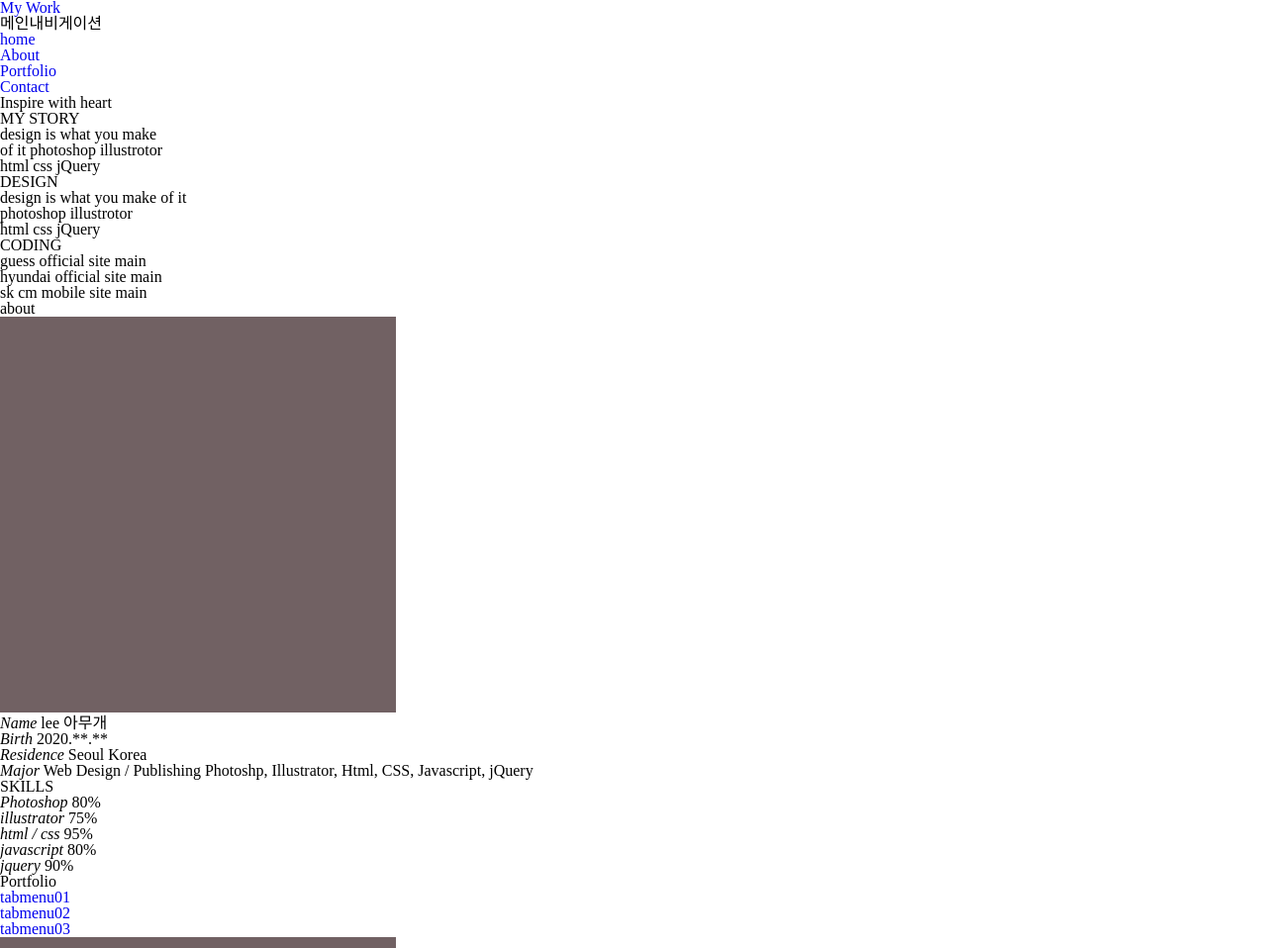
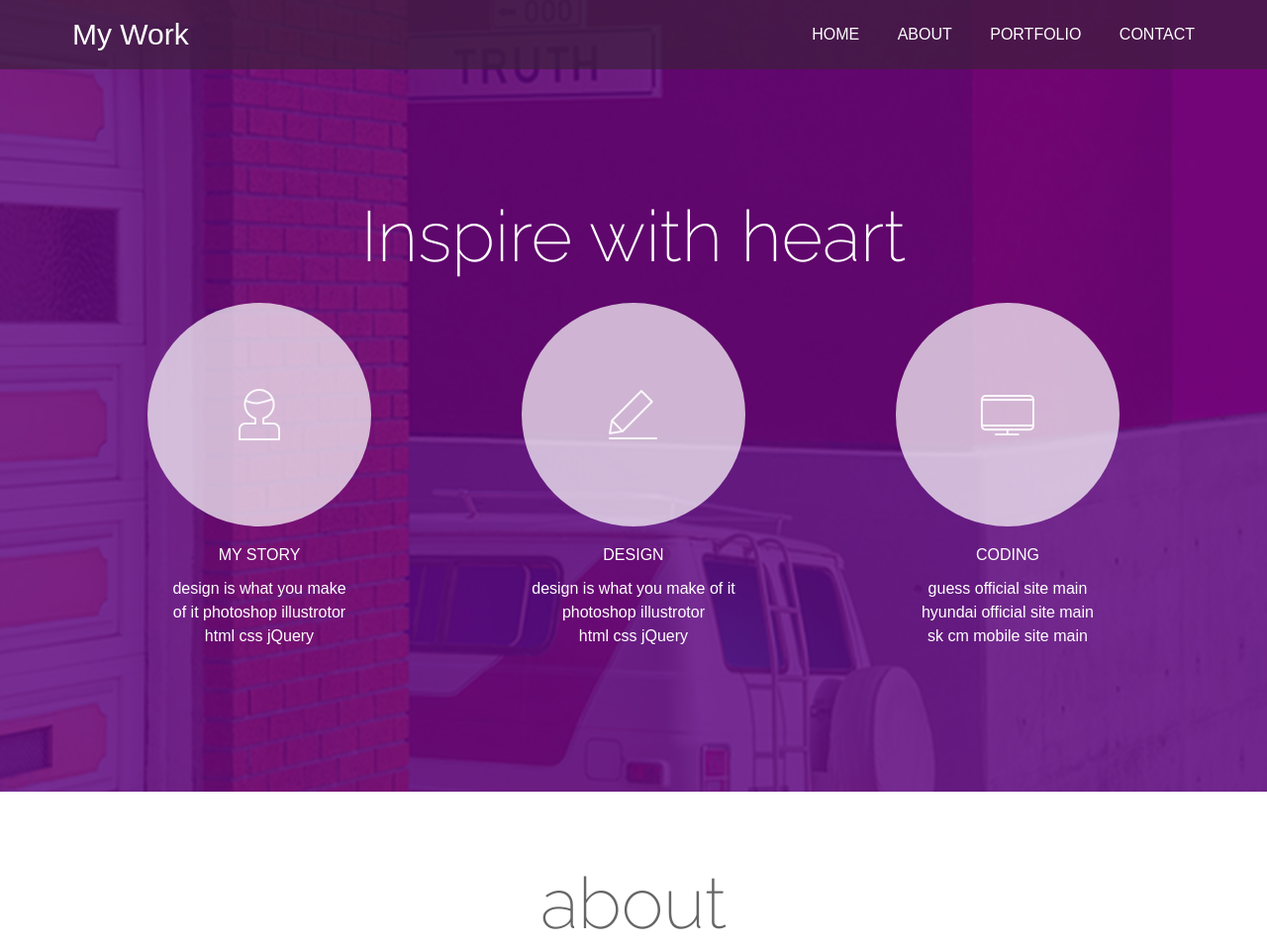
Before and after one commit to leseraphina/class_day, a website built with Parcel: page index.html in a window 1280 px wide. Shown: the top 958 px of the page at 99% size. Built offline with nearby package versions, Linux system fonts and the light colour scheme.

Commit message:
box01 END

```diff
--- a/css/index.css
+++ b/css/index.css
@@ -0,0 +1,120 @@
+/* font-family: 'Raleway', sans-serif; */
+.hide{
+  width:0; height:0;
+  font-size:0; line-height: 0;
+  position:absolute;
+  visibility: hidden;
+}
+/*  공통 */
+html{
+  font-size:16px;
+  color:#666666;
+  font-family:'나눔고딕',sans-serif;
+}
+a{
+  color:#666666;
+}
+div>article,div>header{
+  width:1134px;
+  margin:0 auto;
+  /* background-color:pink; */
+}
+
+#wrap>div{
+  padding:70px 0;
+}
+
+div>article>h3{
+  font: 72px 'Raleway', sans-serif;
+  margin-bottom:45px;
+  text-align:center;
+}
+/* z-index: body, header(900) , modal(2500), aside(2000), nav(1500) */
+/* header */
+#wrap>#header{
+  padding: 20px 0;
+  background-color:rgba(60, 32, 61, 0.7);
+  position:fixed;
+  left:0; top:0;
+  width:100%;
+  z-index:900;
+}
+#header>header{
+  display:flex;
+  justify-content: space-between;
+  align-items: center;
+}
+#header>header a{
+  color:#fff;
+}
+header>h1{
+  font-size:30px;
+}
+header>nav{}
+/* header>nav>ul{
+  display:flex;
+} */
+header>nav>ul>li{
+  display:inline-block;
+  margin-left:34px;
+  text-transform: uppercase;
+}
+
+/* heade btn */
+#header .btn{
+  position:absolute;
+  width:40px; height:40px;
+  background-color:red;
+  right:20px; top:25px;
+  display:none;
+}
+
+/* box01 */
+#wrap>#box01{
+  /* width:auot; */
+  height:100vh;
+  background:url('../images/header_back.png') no-repeat center top;
+  padding:0;
+}
+
+#box01>article{
+ height:100%;
+ position:relative;
+}
+#box01>article>h3{
+  position:absolute;
+  top:24.4680851%; left:0;
+  width:100%;
+  color:#fff;
+}
+#box01>article>ul{
+  position:absolute;
+  width:100%;
+  bottom:18.0851063%; left:0;
+  display:flex;
+  flex-wrap:wrap;
+  color:#fff;}
+#box01>article>ul>li{
+  width:33.33333%;}
+#box01>article>ul>li>span{
+  width:226px;
+  height:226px;
+  display:block;
+  border-radius:50%;
+  background:rgba(255,255,255,0.7) url('../images/header_icon_01.png') no-repeat center;
+  margin:0 auto 17px;}
+#box01>article>ul>li:nth-child(2)>span{
+  background-image:url('../images/header_icon_02.png');
+}
+#box01>article>ul>li:nth-child(3)>span{
+  background-image:url('../images/header_icon_03.png');
+}
+#box01>article>ul>li>dl{
+  width:226px;
+  margin: 0 auto;
+  text-align:center;
+  line-height:1.5;
+}
+#box01>article>ul>li>dl>dt{
+  margin-bottom:10px;
+}
--- a/index.html
+++ b/index.html
@@ -7,6 +7,9 @@
   <title>onepage</title>
   <link rel="stylesheet" href="./css/reset.css">
   <link rel="stylesheet" href="./css/index.css">
+  <style>
+    @import url('https://fonts.googleapis.com/css2?family=Raleway:wght@200&display=swap');
+    </style>
   <script defer src="./js/index.js"></script>
 </head>
 <body>
```
